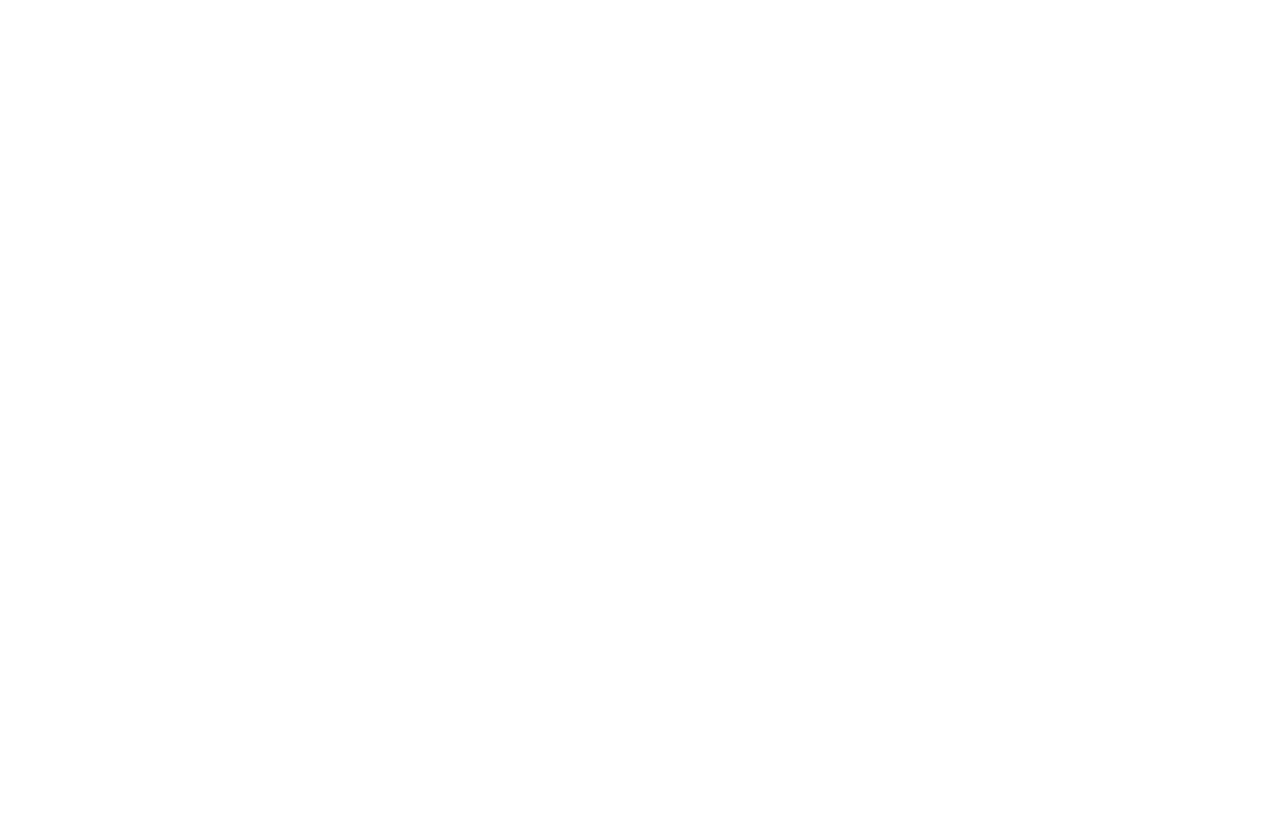
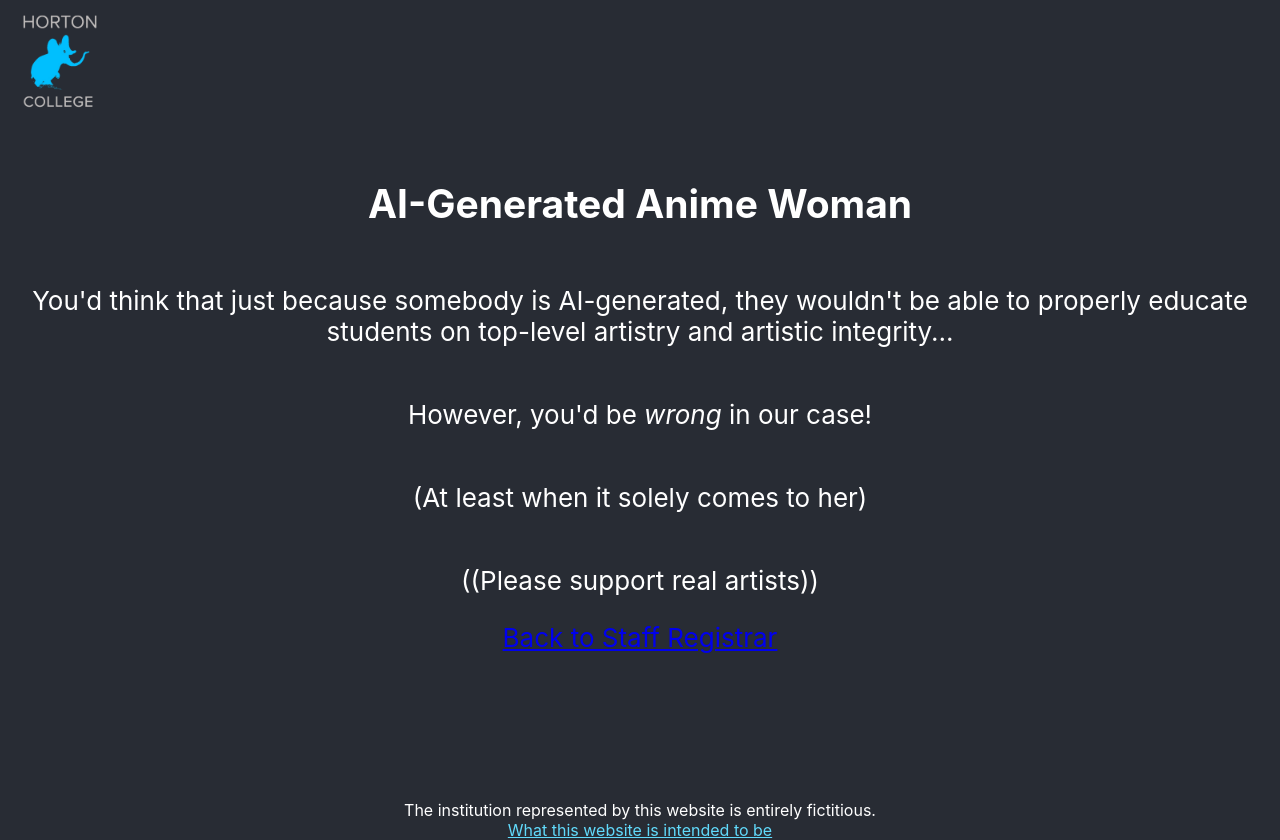
Before and after one commit to GiancarloB210/horton-college, a React (Create React App) app: page /staff/ai_generated_anime_woman in a window 1280 px wide. Before the commit this address had no page. Before the commit the page ends 800 px from the top, so only its background shows below. Built offline with nearby package versions, Linux system fonts and the light colour scheme.

Commit message:
Add more staff pages and related routes in router

```diff
--- a/src/App.js
+++ b/src/App.js
@@ -2,6 +2,8 @@
 import AboutUsPage from './pages/AboutUsPage.js'
 import StaffMainPage from './pages/staff/StaffMainPage.js'
 import Jerrie from './pages/staff/staff-pages/Jerrie.js'
+import InvertedJayBaruchel from './pages/staff/staff-pages/InvertedJayBaruchel.js'
+import AIGeneratedAnimeWoman from './pages/staff/staff-pages/AnimeWomanAI.js'
 import { BrowserRouter, Routes, Route } from 'react-router-dom';
 
 function App() {
@@ -11,7 +13,9 @@
         <Route path="/" element={<MainPage />} />
         <Route path="/about" element={<AboutUsPage />} />
         <Route path="/staff" element={<StaffMainPage />} />
-        <Route path="/staff/jerrie" element={<Jerrie />} />
+          <Route path="/staff/jerrie" element={<Jerrie />} />
+          <Route path="/staff/inverted_jay_baruchel" element={<InvertedJayBaruchel />} />
+          <Route path="/staff/ai_generated_anime_woman" element={<AIGeneratedAnimeWoman />} />
       </Routes>
     </BrowserRouter>
   );
--- a/src/pages/staff/StaffMainPage.js
+++ b/src/pages/staff/StaffMainPage.js
@@ -16,6 +16,12 @@
                     <li>
                         <Link to="./jerrie">Jerrie</Link>
                     </li>
+                    <li>
+                        <Link to="./inverted_jay_baruchel">Inverted Jay Baruchel</Link>
+                    </li>
+                    <li>
+                        <Link to="./ai_generated_anime_woman">AI-Generated Anime Woman</Link>
+                    </li>
                 </ul>
             </section>
             <Footer />
--- /dev/null
+++ b/src/pages/staff/staff-pages/AnimeWomanAI.js
@@ -0,0 +1,23 @@
+import Header from '../../../components/Header.js'
+import Footer from '../../../components/Footer.js'
+import '../../../style/App.css';
+import { Link } from "react-router-dom";
+
+function AIGeneratedAnimeWoman() {
+  return (
+    <div className="app-page">
+        <Header />
+        <section class="app-section">
+            <h1>AI-Generated Anime Woman</h1>
+            <p>You'd think that just because somebody is AI-generated, they wouldn't be able to properly educate students on top-level artistry and artistic integrity...</p>
+            <p>However, you'd be <i>wrong</i> in our case!</p>
+            <p>(At least when it solely comes to her)</p>
+            <p>((Please support real artists))</p>
+            <Link to="../staff">Back to Staff Registrar</Link>
+        </section>
+        <Footer />
+    </div>
+  );
+}
+
+export default AIGeneratedAnimeWoman
--- /dev/null
+++ b/src/pages/staff/staff-pages/InvertedJayBaruchel.js
@@ -0,0 +1,26 @@
+import Header from '../../../components/Header.js'
+import Footer from '../../../components/Footer.js'
+import '../../../style/App.css';
+import { Link } from "react-router-dom";
+
+function InvertedJayBaruchel() {
+  return (
+    <div className="app-page">
+        <Header />
+        <section class="app-section">
+            <h1>Inverted Jay Baruchel</h1>
+            <p>An esteemed alumnus of Dawson College, Jay Baruchel went on from collegial graduation to make his memorable mark in the
+            film industry and Hollywood as a whole...but THIS Jay Baruchel is <i>inverted</i>!</p>
+            <p>Teaches 'Introduction to Film History', in which he has proven himself to be a phenomenal and beloved instructor over the years.</p>
+            <p>Just don't be alarmed if he goes off-curriculum every now and then.</p>
+            <p>Or uses movie torrenting websites to stream movies for the class to watch.</p>
+            <p>...Or when he abruptly glances outside with <i>the look</i> on his face.</p>
+            <br/>
+            <Link to="../staff">Back to Staff Registrar</Link>
+        </section>
+        <Footer />
+    </div>
+  );
+}
+
+export default InvertedJayBaruchel
--- a/src/style/App.css
+++ b/src/style/App.css
@@ -44,6 +44,10 @@
   color: #61dafb;
 }
 
+a:visited {
+  color: #61daaa;
+}
+
 Footer {
   position: fixed;
   left: 0;
```
